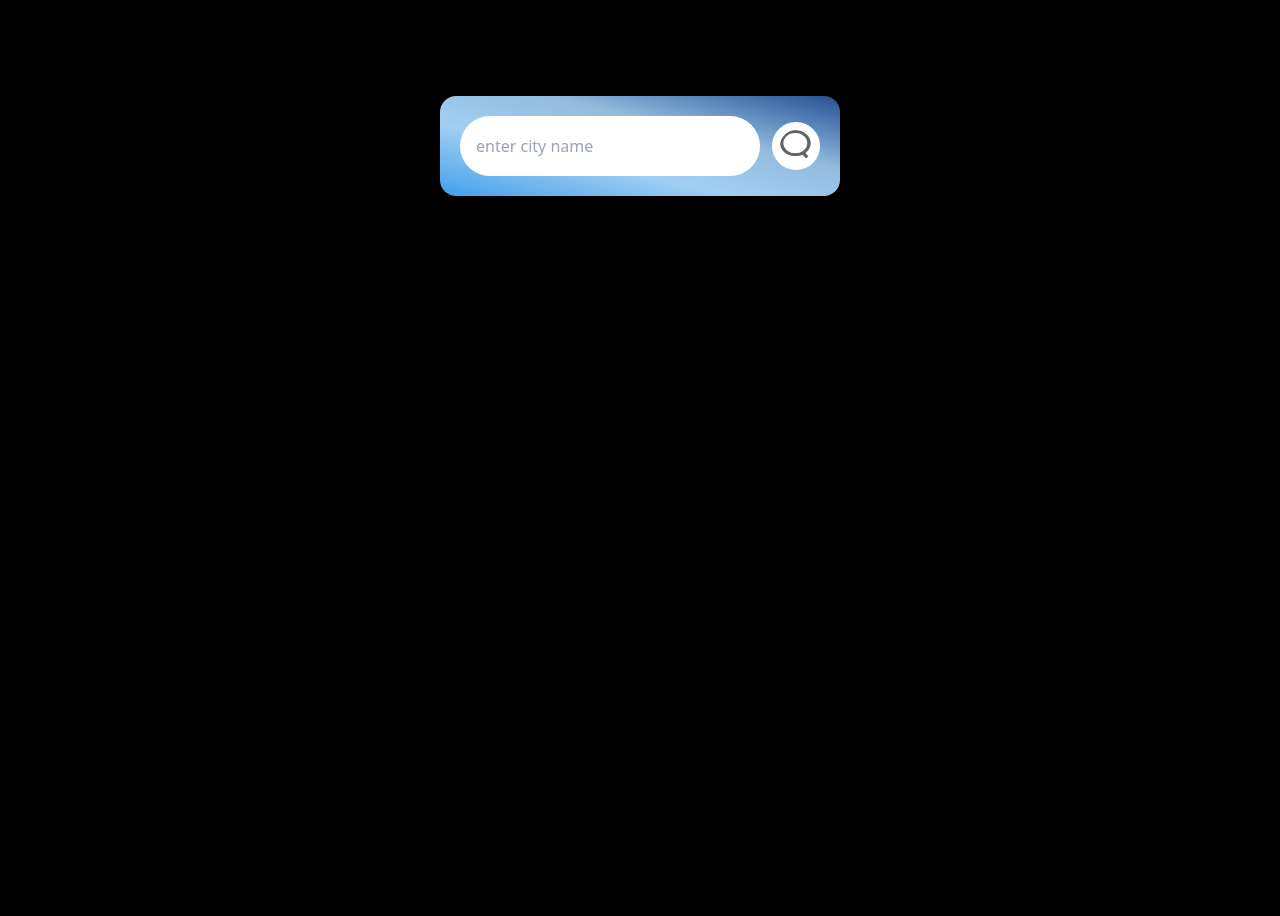
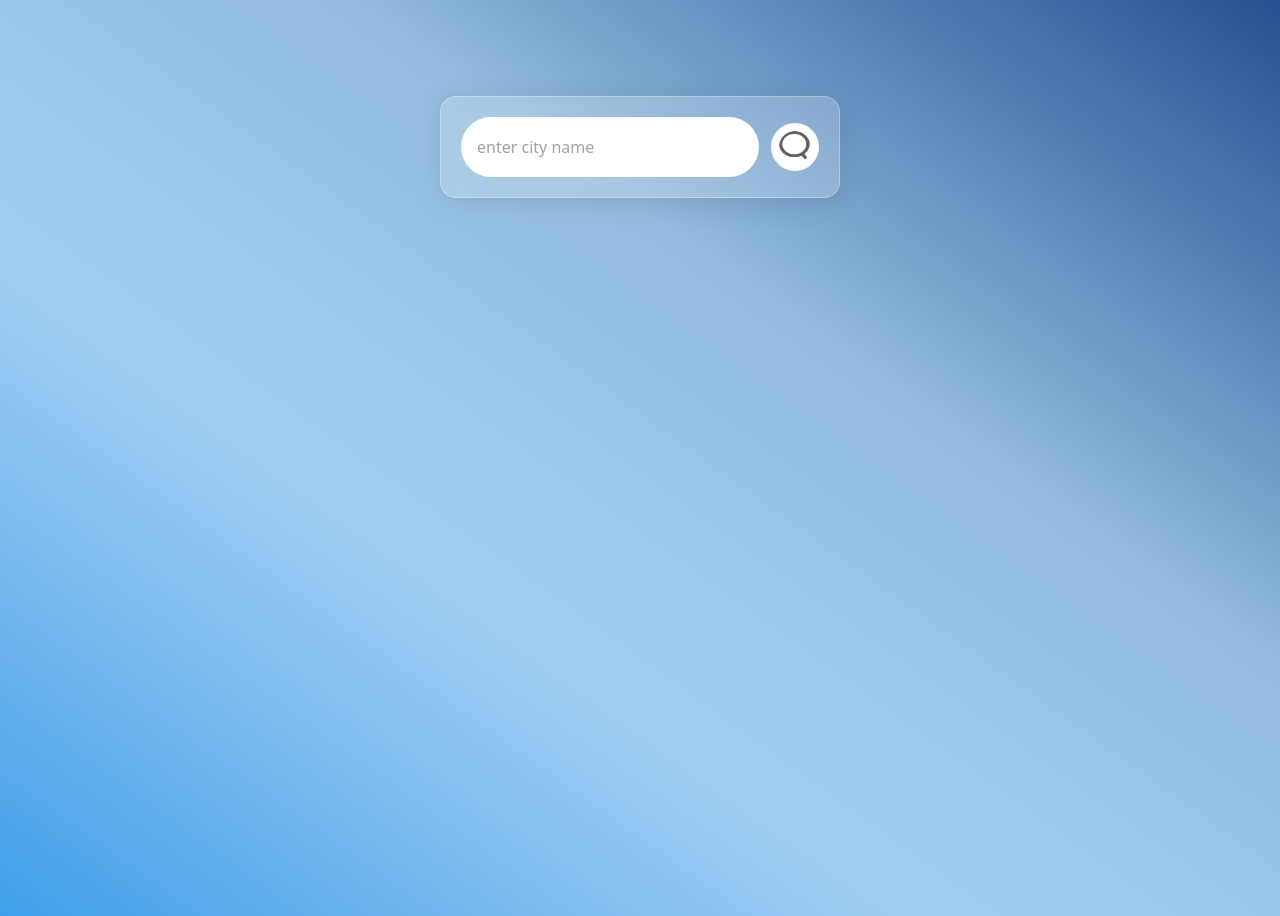
Before and after one commit to ftmh-frydrs/Weather-App, a plain HTML site: page index.html in a window 1280 px wide. Before the commit the page ends 800 px from the top, so only its background shows below. Drawn offline with nearby package versions, Linux system fonts and the light colour scheme.

Commit message:
fifth commit

```diff
--- a/content/css/style.css
+++ b/content/css/style.css
@@ -1,6 +1,22 @@
-.color{
-/* background-image: linear-gradient(to right top, #e790c1, #dd9ad2, #d0a4e1, #c2aeeb, #b5b7f2, #a6c0fa, #97cafe, #8bd2ff, #76ddff, #63e8ff, #59f2fc, #5ffbf1); */
-/* background-image: linear-gradient(to right top, #1d3860, #006999, #009ba4, #00c978, #a8eb12); */
-/* background-image: linear-gradient(to right top, #8fb7f2, #6a87c0, #485a90, #273162, #070937); */
-background-image: linear-gradient(to right top, #3e9fe9, #5babec, #73b7ee, #8ac3f1, #a0cff3, #9cc8ec, #97c2e4, #93bbdd, #75a0cb, #5985b9, #406aa6, #295092);
+
+
+.container {
+    background: rgba(255, 255, 255, 0.2);
+    border-radius: 16px;
+    box-shadow: 0 4px 30px rgba(0, 0, 0, 0.1);
+    backdrop-filter: blur(5px);
+    -webkit-backdrop-filter: blur(5px);
+    border: 1px solid rgba(255, 255, 255, 0.3);
+
+
 }
+
+
+body {
+    background-image: linear-gradient(to right top, #3e9fe9, #5babec, #73b7ee, #8ac3f1, #a0cff3, #9cc8ec, #97c2e4, #93bbdd, #75a0cb, #5985b9, #406aa6, #295092);
+    /* background-image: url(../img/vintage-913889_1920.jpg);*/
+    /* background-image: linear-gradient(to right top, #e68ee6, #ff80b0, #ff9365, #ffc004, #a8eb12); */
+    background-size: cover;
+    background-repeat: no-repeat;
+    background-clip: border-box;
+}
--- a/index.html
+++ b/index.html
@@ -9,8 +9,8 @@
     <title>Weather App</title>
 </head>
 
-<body class="bg-black">
-    <div class="w-[90%] max-w-[400px] mx-auto mt-24 rounded-2xl p-5 color text-center">
+<body class="h-[100%] lg:h-screen mb-5">
+    <div class="w-[90%] max-w-[400px] mx-auto mt-24 rounded-2xl p-5 color text-center container">
         <div class="search w-full flex items-centerjustify-between">
             <input class=" flex-1 text-bg-black mr-3 p-4 rounded-full outline-0 border-0 h-[60px]" type="text" placeholder="enter city name">
             <button><img class="btn w-[3rem] h-[3rem] p-1 bg-white rounded-full border-4 border-white" src="./content/img/search.png" alt=""></button>
```
